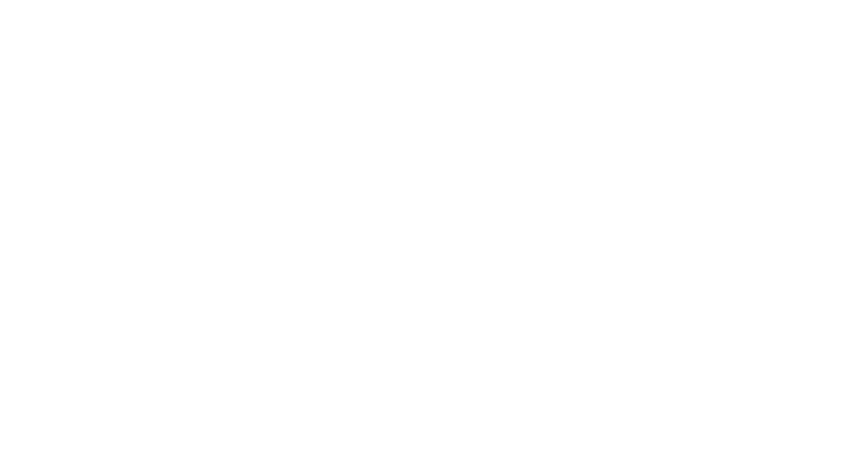
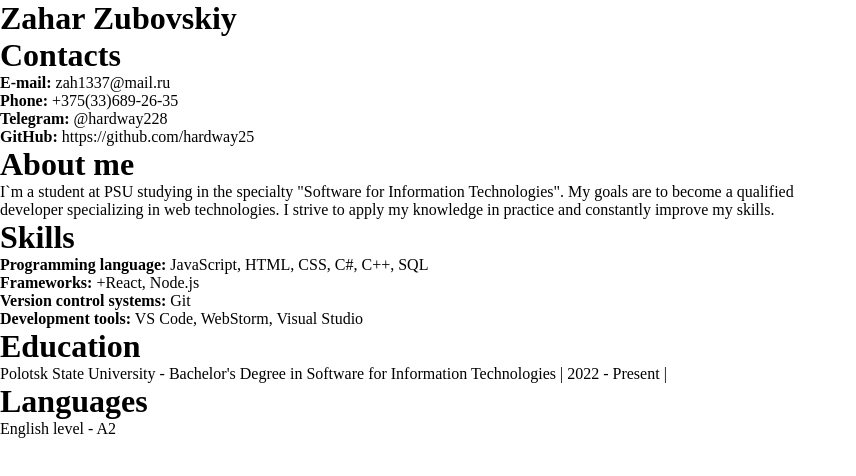
Before and after one commit to hardway25/rsschool-cv, a plain HTML site: page index.html in a window 1280 px wide. Shown: the whole page, without its empty margins (0-856 px from the left). Drawn offline with Linux system fonts and the light colour scheme.

```diff
--- a/index.html
+++ b/index.html
@@ -5,9 +5,35 @@
     <meta name="viewport"
           content="width=device-width, user-scalable=no, initial-scale=1.0, maximum-scale=1.0, minimum-scale=1.0">
     <meta http-equiv="X-UA-Compatible" content="ie=edge">
+    <link rel="stylesheet" href="style.css">
     <title>CV</title>
 </head>
 <body>
+    <h1>Zahar Zubovskiy</h1>
 
+    <h1>Contacts</h1>
+    <ul>
+        <li><strong>E-mail:</strong> zah1337@mail.ru</li>
+        <li><strong>Phone:</strong> +375(33)689-26-35</li>
+        <li><strong>Telegram:</strong> @hardway228</li>
+        <li><strong>GitHub:</strong> <a href="https://github.com/hardway25">https://github.com/hardway25</a></li>
+    </ul>
+
+    <h1>About me</h1>
+    <p>I`m a student at PSU studying in the specialty "Software for Information Technologies". My goals are to become a qualified <br> developer specializing in web technologies. I strive to apply my knowledge in practice and constantly improve my skills.</p>
+
+    <h1>Skills</h1>
+    <ul>
+        <li><strong>Programming language:</strong> JavaScript, HTML, CSS, C#, C++, SQL</li>
+        <li><strong>Frameworks:</strong> +React, Node.js</li>
+        <li><strong>Version control systems:</strong> Git</li>
+        <li><strong>Development tools:</strong> VS Code, WebStorm, Visual Studio</li>
+    </ul>
+
+    <h1>Education</h1>
+    <p>Polotsk State University - Bachelor's Degree in Software for Information Technologies | 2022 - Present |</p>
+
+    <h1>Languages</h1>
+    <p>English level - A2</p>
 </body>
 </html>
--- a/style.css
+++ b/style.css
@@ -2,3 +2,12 @@
     margin: 0;
     padding: 0;
 }
+
+li {
+    text-decoration: none;
+}
+
+a {
+    color: inherit;
+    text-decoration: none;
+}
```
